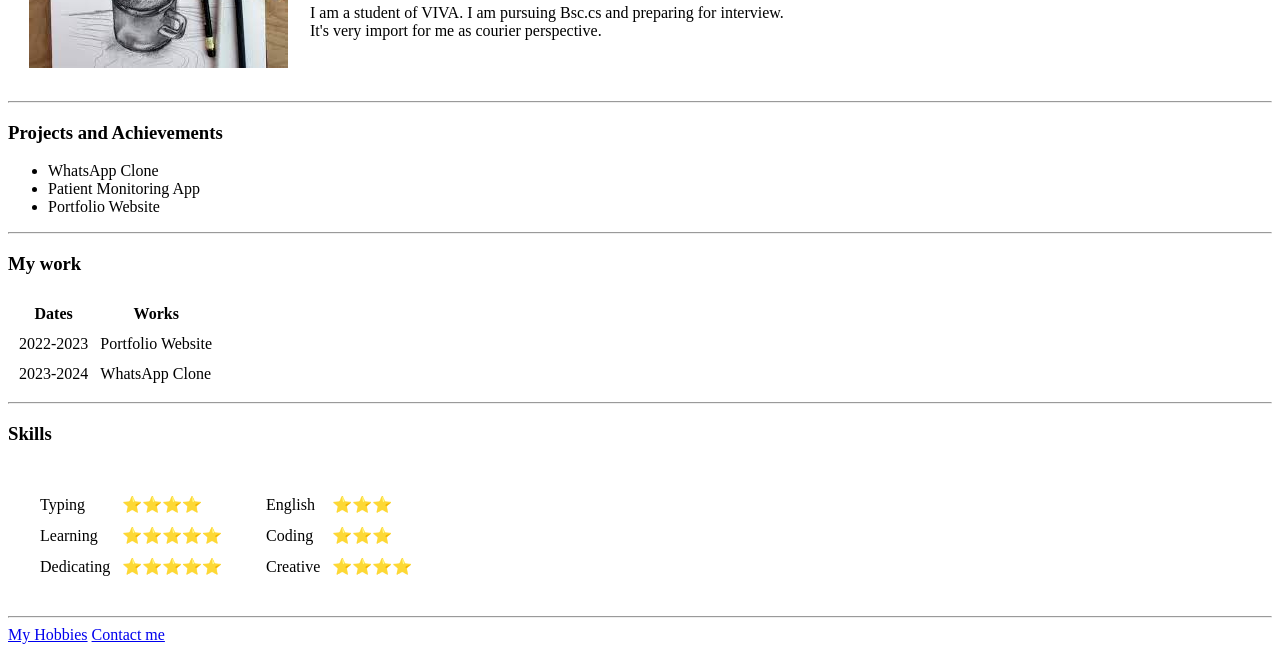
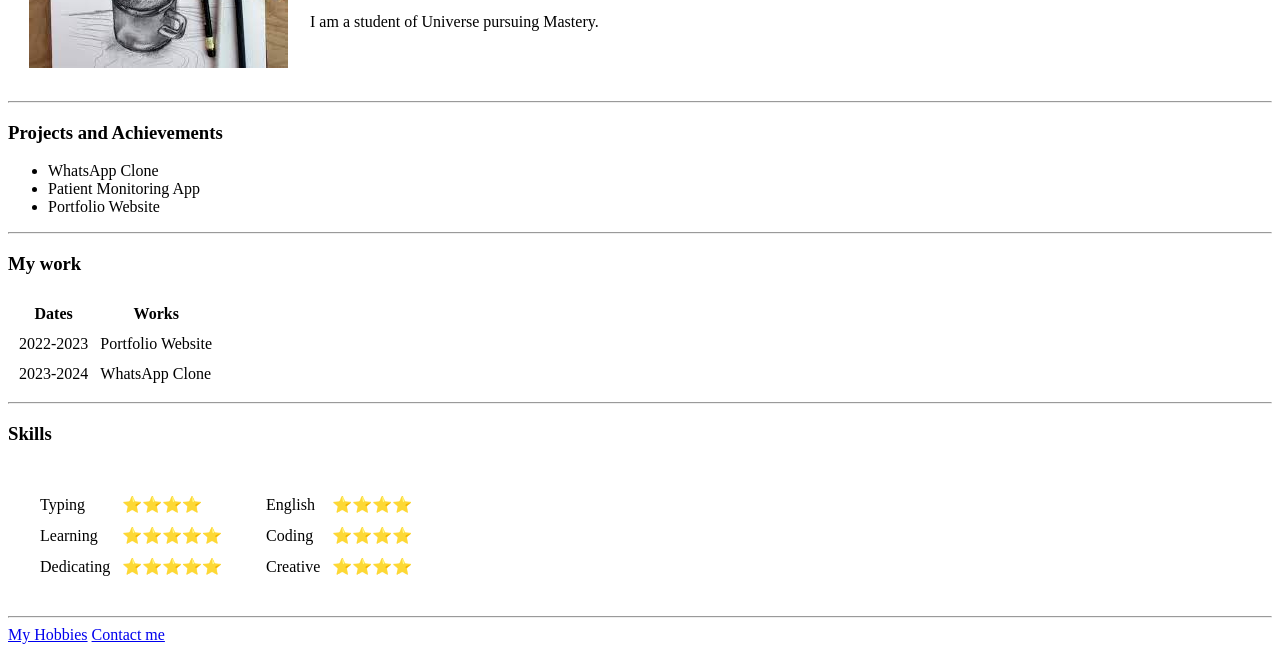
Before and after one commit to HelloWorldDoIt/CV, a plain HTML site: page index.html in a window 1280 px wide. Shown: the part 155-807 px from the top of the page. Drawn offline with Linux system fonts and the light colour scheme.

Commit message:
Update index.html

```diff
--- a/index.html
+++ b/index.html
@@ -12,8 +12,7 @@
             <td><img src="images/sketch.jpg" alt="cup_sketch"></td>
             <td><h1>This is HelloWorld here!</h1>
                 <p><em>I am the  👑 founder 👑  of this <strong>website</strong>.</em></p>
-                <p>I am a student of VIVA. I am pursuing Bsc.cs and preparing for interview. <br>
-                    It's very import for me as courier perspective.</p>
+                <p>I am a student of Universe pursuing Mastery.</p>
             </td>
         </tr>
     </table>
@@ -65,11 +64,11 @@
                 <table cellspacing="10">
                     <tr>
                 <td>English</td>
-                <td>⭐⭐⭐</td>
+                <td>⭐⭐⭐⭐</td>
             </tr>
             <tr>
                 <td>Coding</td>
-                <td>⭐⭐⭐</td>
+                <td>⭐⭐⭐⭐</td>
             </tr>
             <tr>
                 <td>Creative</td>
```
